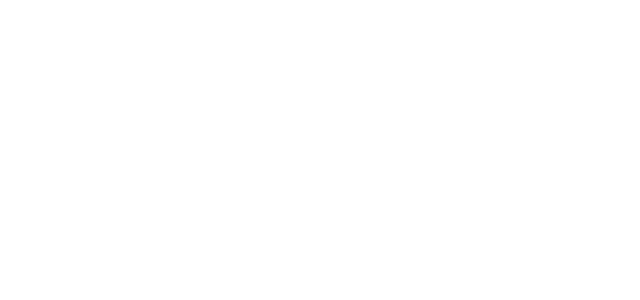
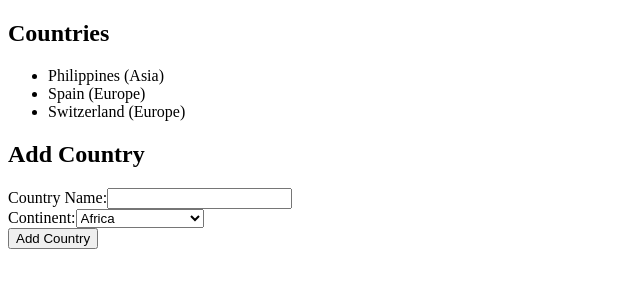
Before and after one commit to Koronuma4Dev/LatestAngularComponents, an Angular app: page /countrylist in a window 1280 px wide. Before the commit this address led to /. Shown: the top 300 px of the page, without its empty margins (0-640 px from the left). Built offline with nearby package versions, Linux system fonts and the light colour scheme.

Commit message:
Country and laguage list added

```diff
--- /dev/null
+++ b/src/app/component/countrylist/countrylist.component.html
@@ -0,0 +1,29 @@
+<div class="country-list">
+    <h2>Countries</h2>
+    <ul>
+      <li *ngFor="let country of countries">
+        {{ country.name }} ({{ country.continent }})
+      </li>
+    </ul>
+  </div>
+
+  <div class="add-country-form">
+    <h2>Add Country</h2>
+    <form>
+      <label for="country-name">Country Name:</label>
+      <input type="text" id="country-name" #countryName />
+      <br />
+      <label for="continent">Continent:</label>
+      <select id="continent" #continent>
+        <option value="Africa">Africa</option>
+        <option value="Asia">Asia</option>
+        <option value="Europe">Europe</option>
+        <option value="North America">North America</option>
+        <option value="South America">South America</option>
+        <option value="Australia/Oceania">Australia/Oceania</option>
+        <option value="Antarctica">Antarctica</option>
+      </select>
+      <br />
+      <button type="submit" (click)="addCountry(countryName, continent)">Add Country</button>
+    </form>
+  </div>
--- /dev/null
+++ b/src/app/component/countrylist/countrylist.component.ts
@@ -0,0 +1,29 @@
+import { Component } from '@angular/core';
+interface Country {
+  name: string;
+  continent: string;
+}
+@Component({
+  selector: 'app-countrylist',
+  templateUrl: './countrylist.component.html',
+  styleUrl: './countrylist.component.css'
+})
+export class CountrylistComponent {
+  countries: Country[] = [
+    { name: 'Philippines', continent: 'Asia' },
+    { name: 'Spain', continent: 'Europe' },
+    { name: 'Switzerland', continent: 'Europe' },
+    // ... add more countries here ...
+  ];
+
+  addCountry(countryName: HTMLInputElement, continent: HTMLSelectElement) {
+    const newCountry: Country = {
+      name: countryName.value,
+      continent: continent.value
+    };
+    this.countries.push(newCountry);
+    countryName.value = '';
+    continent.value = 'Asia'; // reset the select value to the first option
+  }
+
+}
--- /dev/null
+++ b/src/app/component/languagelist/languagelist.component.html
@@ -0,0 +1,16 @@
+
+<h2>Programming language list</h2>
+
+<div class="Input-container">
+    <input type="text" #languageInput placeholder="Add a new Programming language ">
+
+    <button (click)="addLanguage(languageInput)">Add</button>
+</div>
+
+<ul>
+    <li *ngFor="let language of languagelist; let i =index">
+       {{ language }}
+
+       <button (click)="removeLanguage(i)">remove</button>
+    </li>
+</ul>
--- /dev/null
+++ b/src/app/component/languagelist/languagelist.component.ts
@@ -0,0 +1,21 @@
+import { Component } from '@angular/core';
+
+@Component({
+  selector: 'app-languagelist',
+  templateUrl: './languagelist.component.html',
+  styleUrl: './languagelist.component.css'
+})
+export class LanguagelistComponent {
+  languagelist:string[]=['C#', "Javascript", 'C++', 'Phyton'];
+
+  addLanguage(languageInput: HTMLInputElement){
+    const language = languageInput.value.trim();
+    if (language){
+      this.languagelist.push(language);
+      languageInput.value='';
+    }
+  }
+  removeLanguage(index: number){
+    this.languagelist.splice(index, 1);
+  }
+}
--- a/src/app/component/navigate/navigate.component.html
+++ b/src/app/component/navigate/navigate.component.html
@@ -17,9 +17,10 @@
 <button><a  routerLink ='/vegetableslist'>Vegetable list</a></button>
 <button><a  routerLink ='/animallist'>Animal list</a></button>
 <button><a  routerLink ='/toollist'>Tool list</a></button>
-<button><a  routerLink ='/'>Language list</a></button>
+<button><a  routerLink ='/languagelist'>Language list</a></button>
 <button><a  routerLink ='/'>Game list</a></button>
 <button><a  routerLink ='/'>Software list</a></button>
 <button><a  routerLink ='/'>Contact list</a></button>
 <button><a  routerLink ='/'>Music list</a></button>
 <button><a  routerLink ='/'>Food menu list</a></button>
+<button><a  routerLink ='/countrylist'>Country list</a></button>
```
Also changed, not shown: src/app/app-routing.module.ts (+8 -0 lines), src/app/app.module.ts (+7 -2 lines), src/app/component/countrylist/countrylist.component.css (added), src/app/component/languagelist/languagelist.component.css (added), 2 other files (tests, documents, lock files or other folders).
